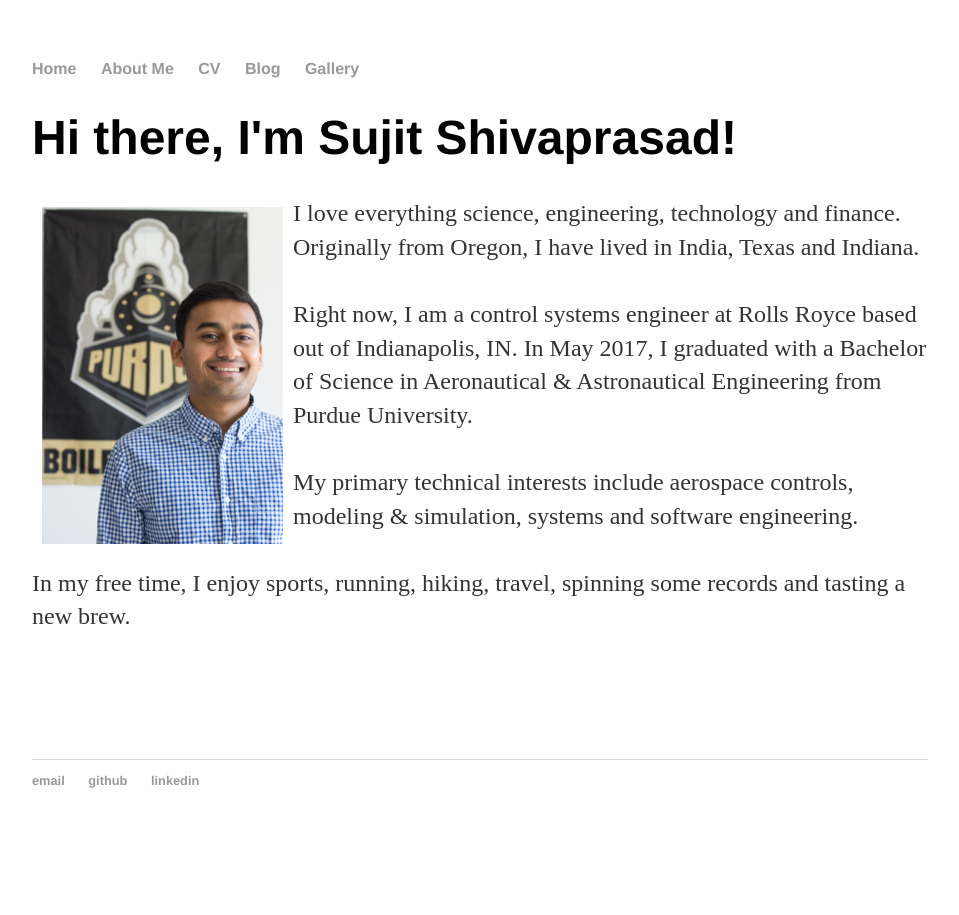
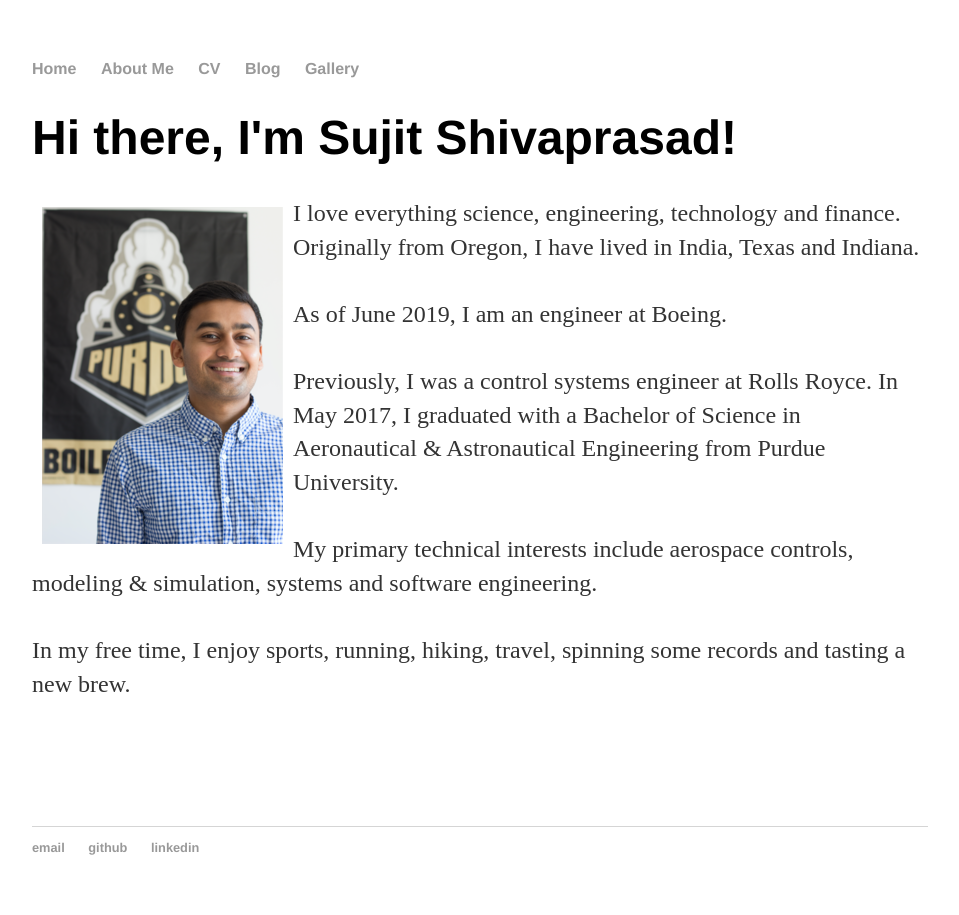
Before and after one commit to sujitshivaprasad/sujitshivaprasad.github.io, a Jekyll site: the page built from index.html, in a window 1280 px wide. Shown: the whole page, without its empty margins (160-1119 px from the left). Built offline with Jekyll 4.4.1, drawn with Linux system fonts in a browser that asks for light colours.

Commit message:
updates for 2019

```diff
--- a/aboutme/index.html
+++ b/aboutme/index.html
@@ -27,7 +27,7 @@ title: Sujit Shivaprasad, Aerospace Engineer
   			<dd>Launched November 17th, 2018</dd> </li>
         </li>
           <li>
-            <dt> ICESat-2</dt> <br/>
+            <dt> ICESat-2</dt>
             <dd>&nbsp; &nbsp; &nbsp; &nbsp; Launched September</dd>
           </li>
 		</ul>
--- a/index.html
+++ b/index.html
@@ -9,7 +9,10 @@ title: Sujit Shivaprasad, Aerospace Engineer
 	Originally from Oregon, I have lived in India, Texas and Indiana.
 	<br>
 	<br>
-	Right now, I am a control systems engineer at Rolls Royce based out of Indianapolis, IN. In May 2017, I graduated with a Bachelor of Science in Aeronautical & Astronautical Engineering from Purdue University.
+	As of June 2019, I am an engineer at Boeing.
+	<br>
+	<br>
+	Previously, I was a control systems engineer at Rolls Royce. In May 2017, I graduated with a Bachelor of Science in Aeronautical & Astronautical Engineering from Purdue University.
 	<br>
 	<br>
 	My primary technical interests include aerospace controls, modeling & simulation, systems and software engineering.
```
